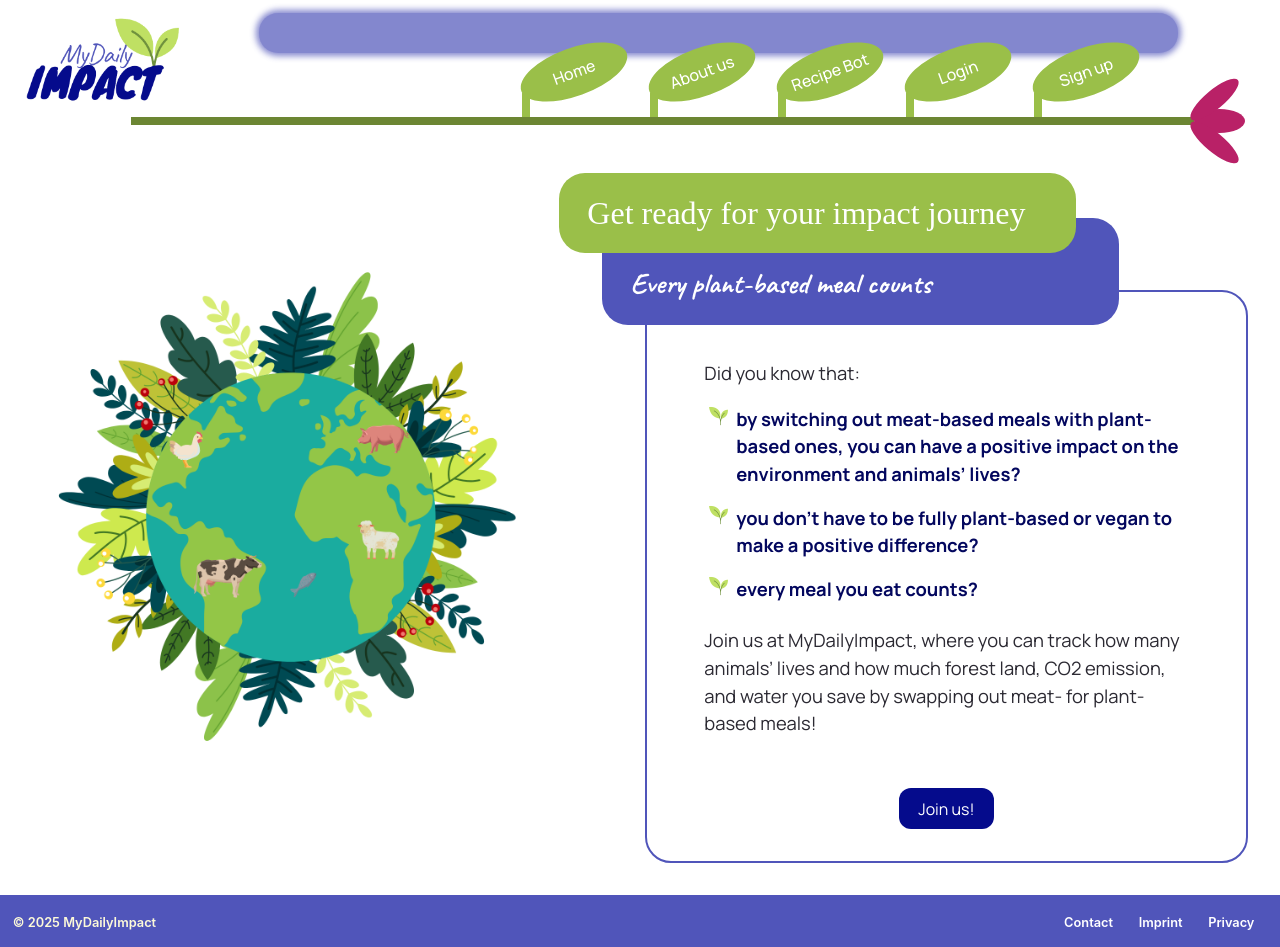
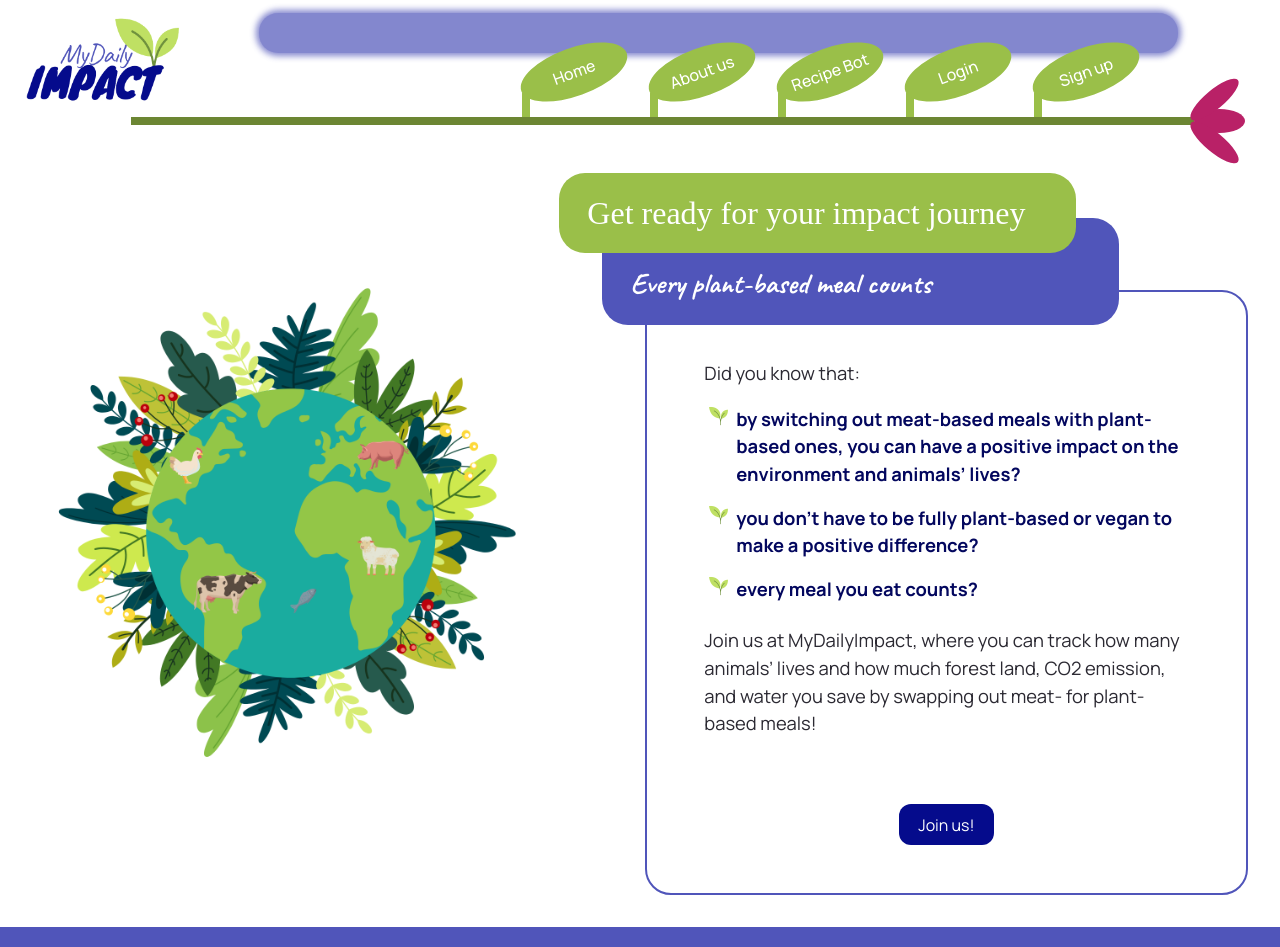
Before and after one commit to TechLabs-Remote-Bootcamp/WS24-MyDailyImpact, a React (Vite) app in the folder mdi-react/: page / in a window 1280 px wide. Shown: the top 947 px of the page. Built offline with nearby package versions, Linux system fonts and the light colour scheme; a web font is replaced by a local one.

Commit message:
fix: removed button styling

```diff
--- a/mdi-react/src/components/Colored-Containers.module.scss
+++ b/mdi-react/src/components/Colored-Containers.module.scss
@@ -14,10 +14,6 @@
   div {
     border-radius: 26px;
     padding: 1rem 1.8rem;
-  }
-
-  .primary-button {
-    padding: 0rem;
   }
 
   .greenBox {
```
